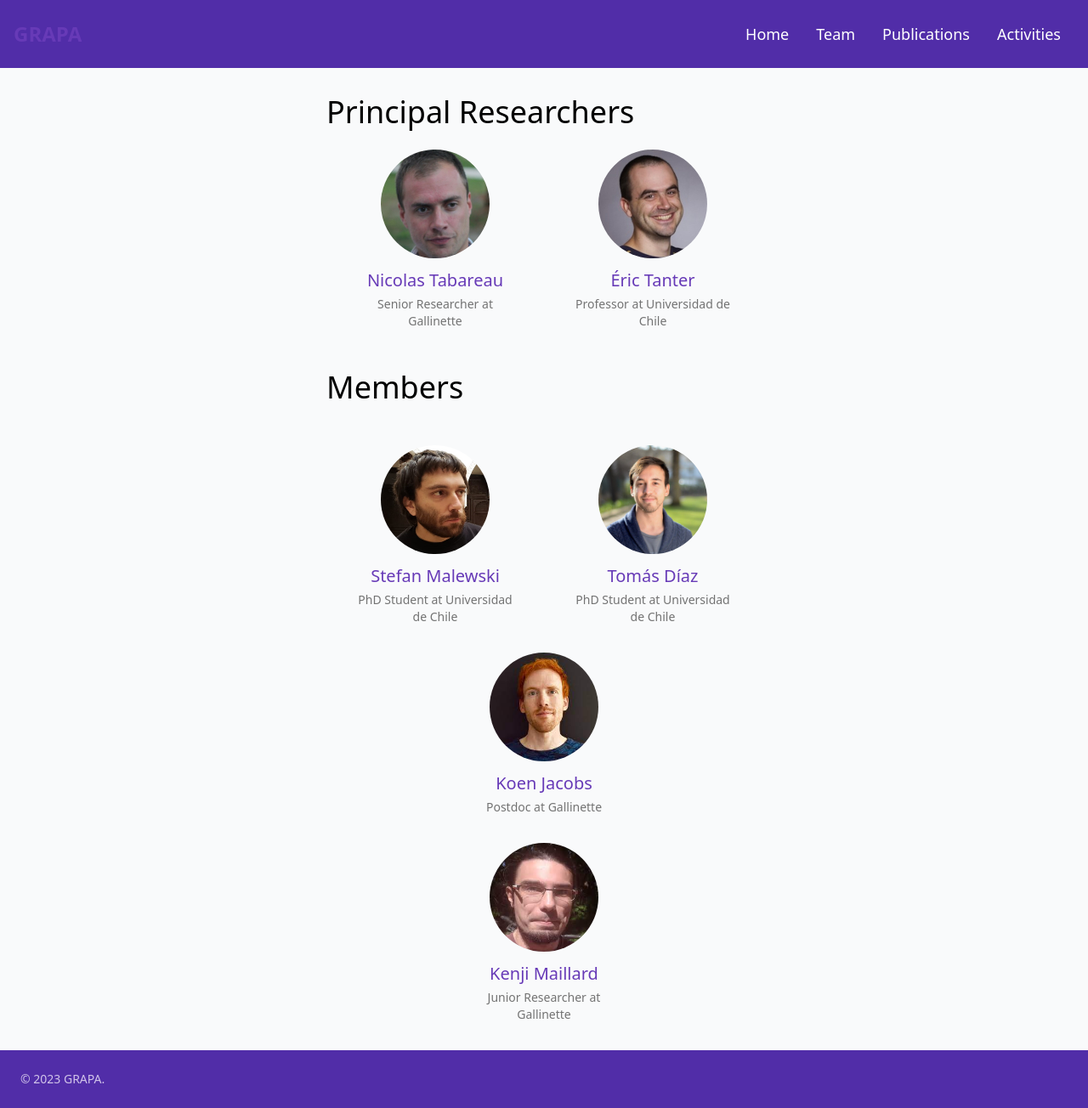
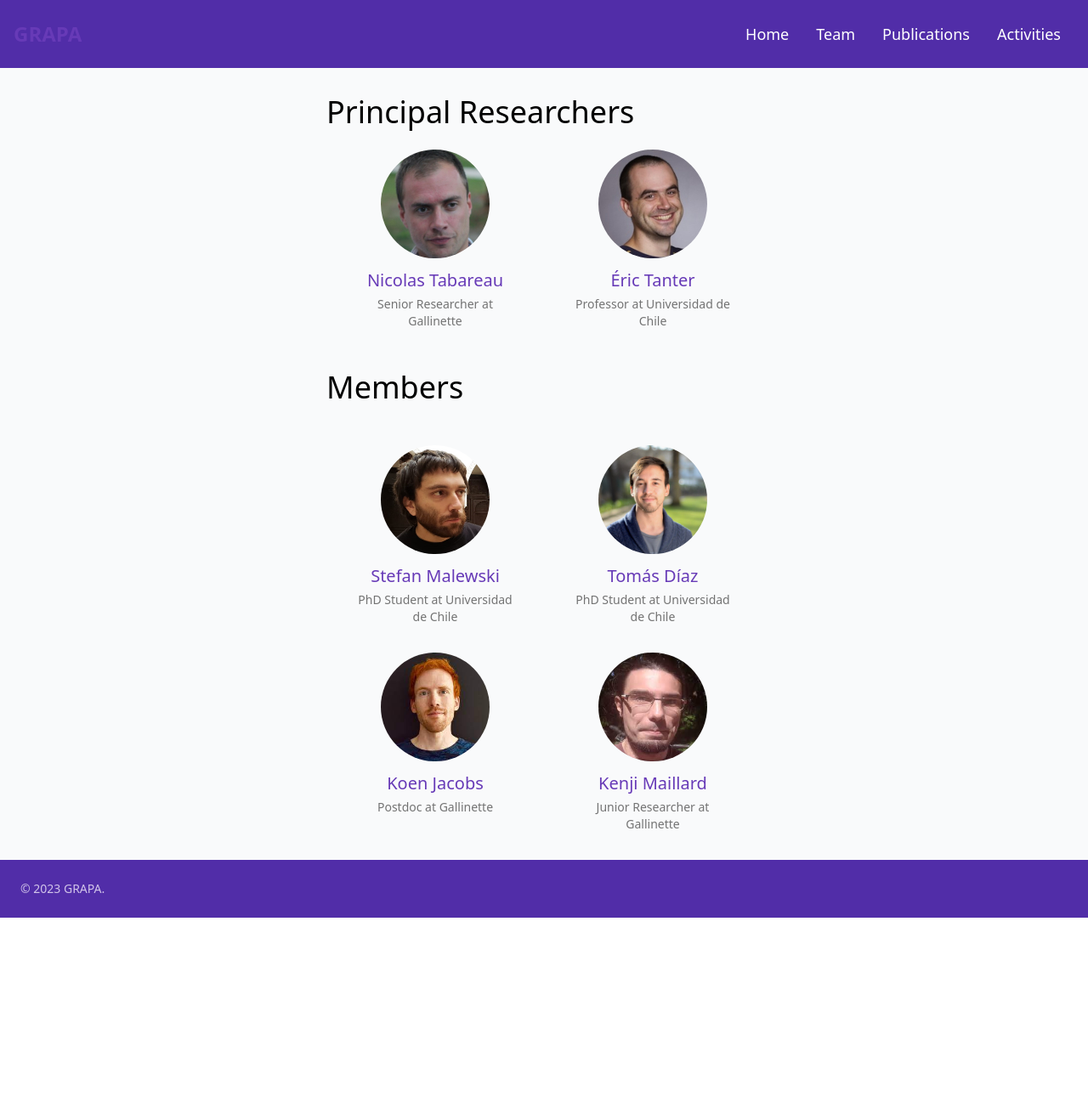
Before and after one commit to pleiad/grapa-website, a Jekyll site: the page built from team.html, in a window 1280 px wide. Shown: the whole page at 85% size. Built offline with Jekyll 4.4.1, drawn with Linux system fonts in a browser that asks for light colours; nearby versions of some CDN libraries; some web fonts are replaced; after the commit the page ends 1080 px from its top, so only the background shows below that.

Commit message:
kenji and koen in the same line

```diff
--- a/_data/members.yml
+++ b/_data/members.yml
@@ -15,7 +15,7 @@
 - name: Koen Jacobs
   img: koen.jpg
   status: Postdoc
-  code: postdoc
+  code: junior
   url: ""
   institution: Gallinette
 
--- a/team.html
+++ b/team.html
@@ -9,16 +9,8 @@ layout: default
   </section>
   <h1 class="mb-4">Members</h1>
   <div class="flex flex-col flex-1 space-y-8">
-      <section>
-        {% include member-list.html code="phd" %}
-      </section>
+    <section>{% include member-list.html code="phd" %}</section>
 
-      <section>
-        {% include member-list.html code="postdoc" %}
-      </section>
-
-      <section>
-        {% include member-list.html code="junior" %}
-      </section>
+    <section>{% include member-list.html code="junior" %}</section>
   </div>
 </main>
```
